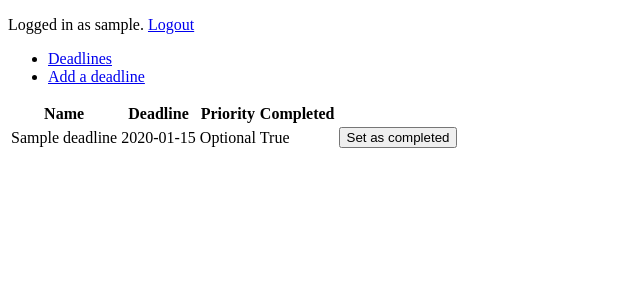
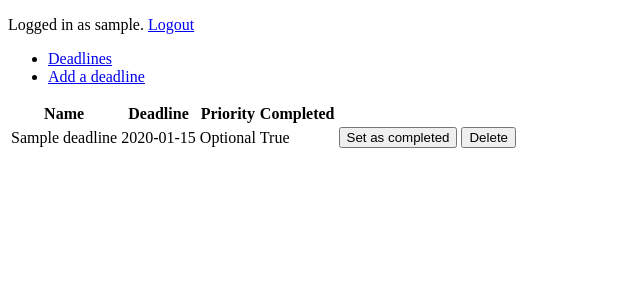
Before and after one commit to Teo44/Deadline-tracker, a Flask app: page /deadlines in a window 1280 px wide. Shown: the top 300 px of the page, without its empty margins (0-640 px from the left). Run offline with Flask 2, Linux system fonts and the light colour scheme; a user stored in the database is signed in; tables that the repository leaves empty hold one stand-in row (values such as "Sample post").

Commit message:
Deadlines can now be deleted

```diff
--- a/application/deadlines/views.py
+++ b/application/deadlines/views.py
@@ -38,7 +38,7 @@ def deadlines_create():
 
     return redirect(url_for("deadlines_index"))
 
-@app.route("/deadlines/<deadline_id>/", methods=["POST"])
+@app.route("/deadlines/<deadline_id>/done", methods=["POST"])
 @login_required
 def set_deadline_done(deadline_id):
 
@@ -47,3 +47,13 @@ def set_deadline_done(deadline_id):
     db.session().commit()
 
     return redirect(url_for("deadlines_index"))
+
+@app.route("/deadlines/<deadline_id>/delete", methods=["POST"])
+@login_required
+def delete_deadline(deadline_id):
+
+    d = Deadline.query.get(deadline_id)
+    db.session.delete(d)
+    db.session().commit()
+
+    return redirect(url_for("deadlines_index"))
--- a/application/templates/deadlines/list.html
+++ b/application/templates/deadlines/list.html
@@ -31,6 +31,11 @@
 					<input type="submit" value="Set as completed"/>
 				</form>
 			</td>
+			<td>
+				<form method="POST" action="{{ url_for('delete_deadline', deadline_id=deadline.id) }}">
+					<input type="submit" value="Delete"/>
+				</form>
+			</td>
 		</tr>
 		{% endfor %}
 	</table>
```
